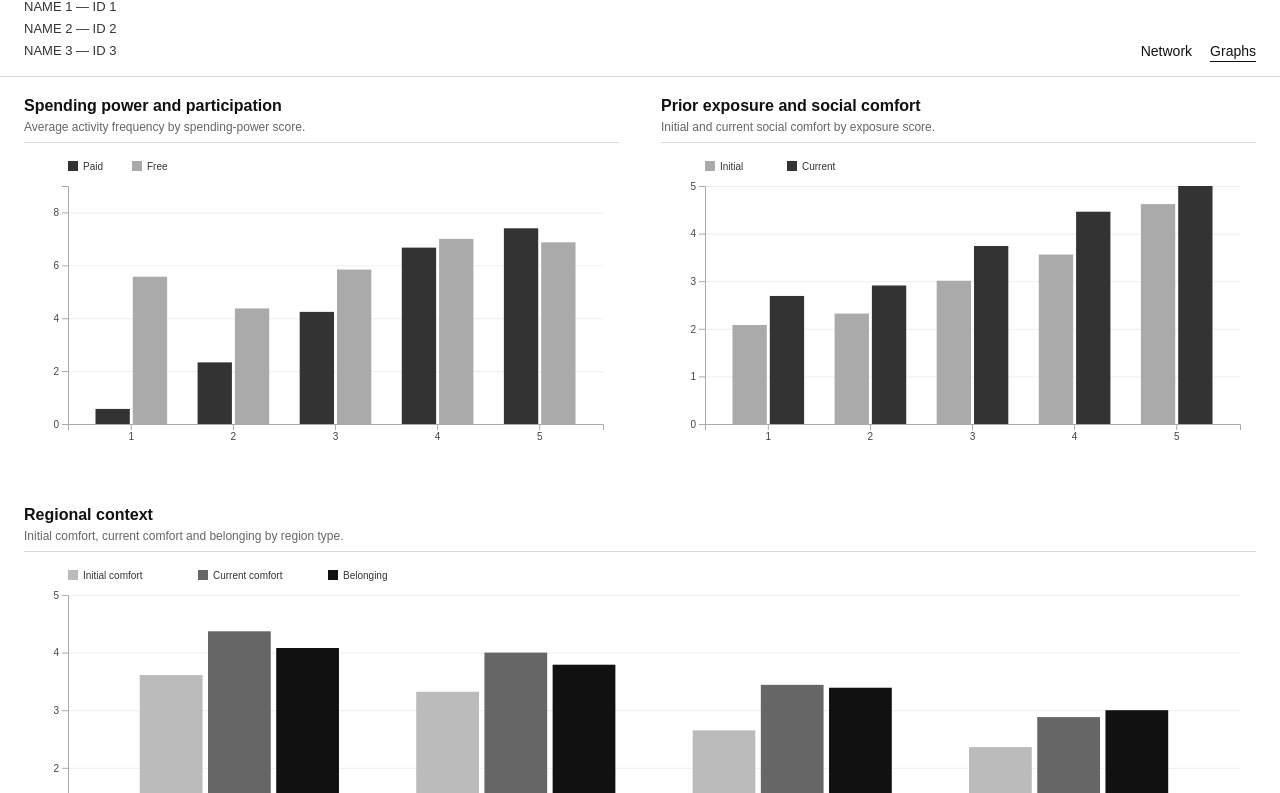
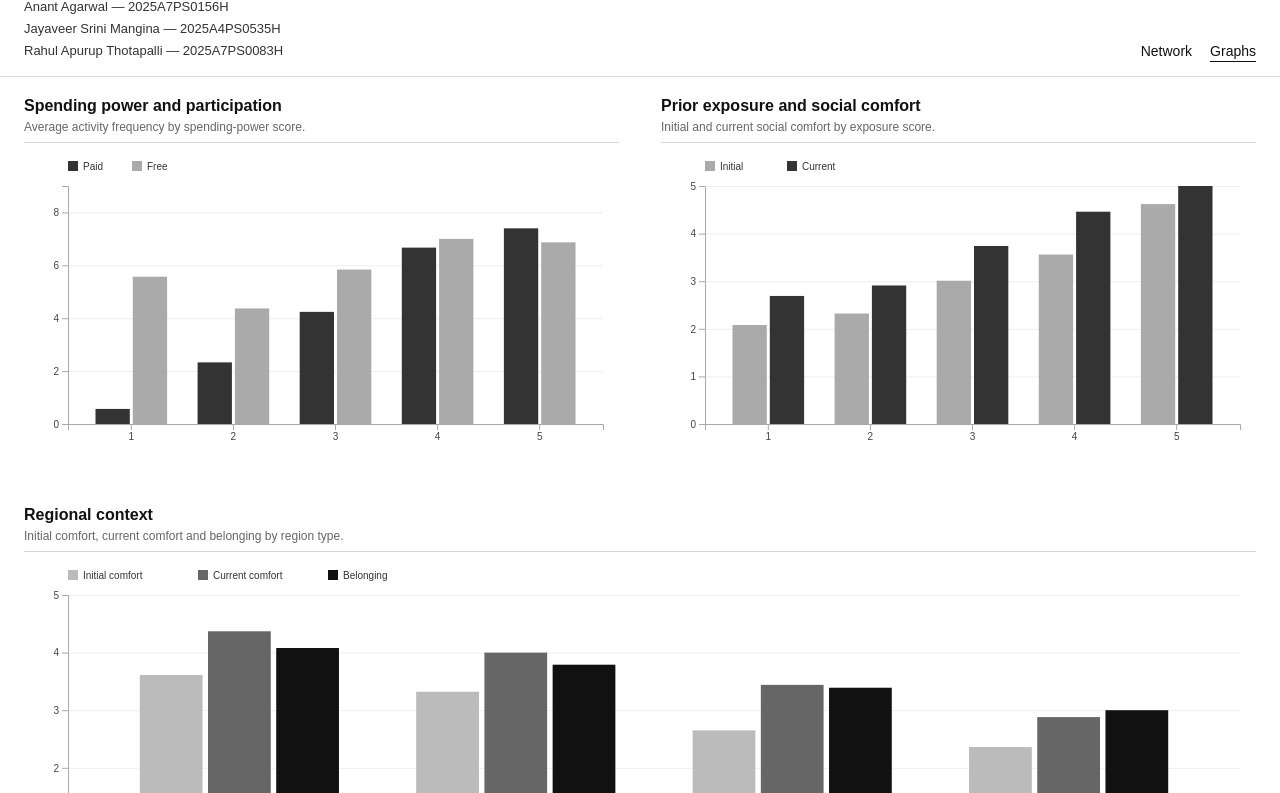
Before and after one commit to anantagarwal0156H/DIGITAL-HUMANITIES-PROJECT, a plain HTML site: page graphs.html in a window 1280 px wide. Shown: the part 58-851 px from the top of the page. Drawn offline with nearby package versions, Linux system fonts and the light colour scheme.

Commit message:
Add team member names and IDs

```diff
--- a/graphs.html
+++ b/graphs.html
@@ -13,9 +13,9 @@
     <div>
       <h1>Digital Humanities Project</h1>
       <p class="members">
-        NAME 1 — ID 1<br>
-        NAME 2 — ID 2<br>
-        NAME 3 — ID 3
+        Anant Agarwal — 2025A7PS0156H<br>
+        Jayaveer Srini Mangina — 2025A4PS0535H<br>
+        Rahul Apurup Thotapalli — 2025A7PS0083H
       </p>
     </div>
     <nav><a href="index.html">Network</a><a class="active" href="graphs.html">Graphs</a></nav>
```
Also changed, not shown: index.html (+3 -3 lines).
